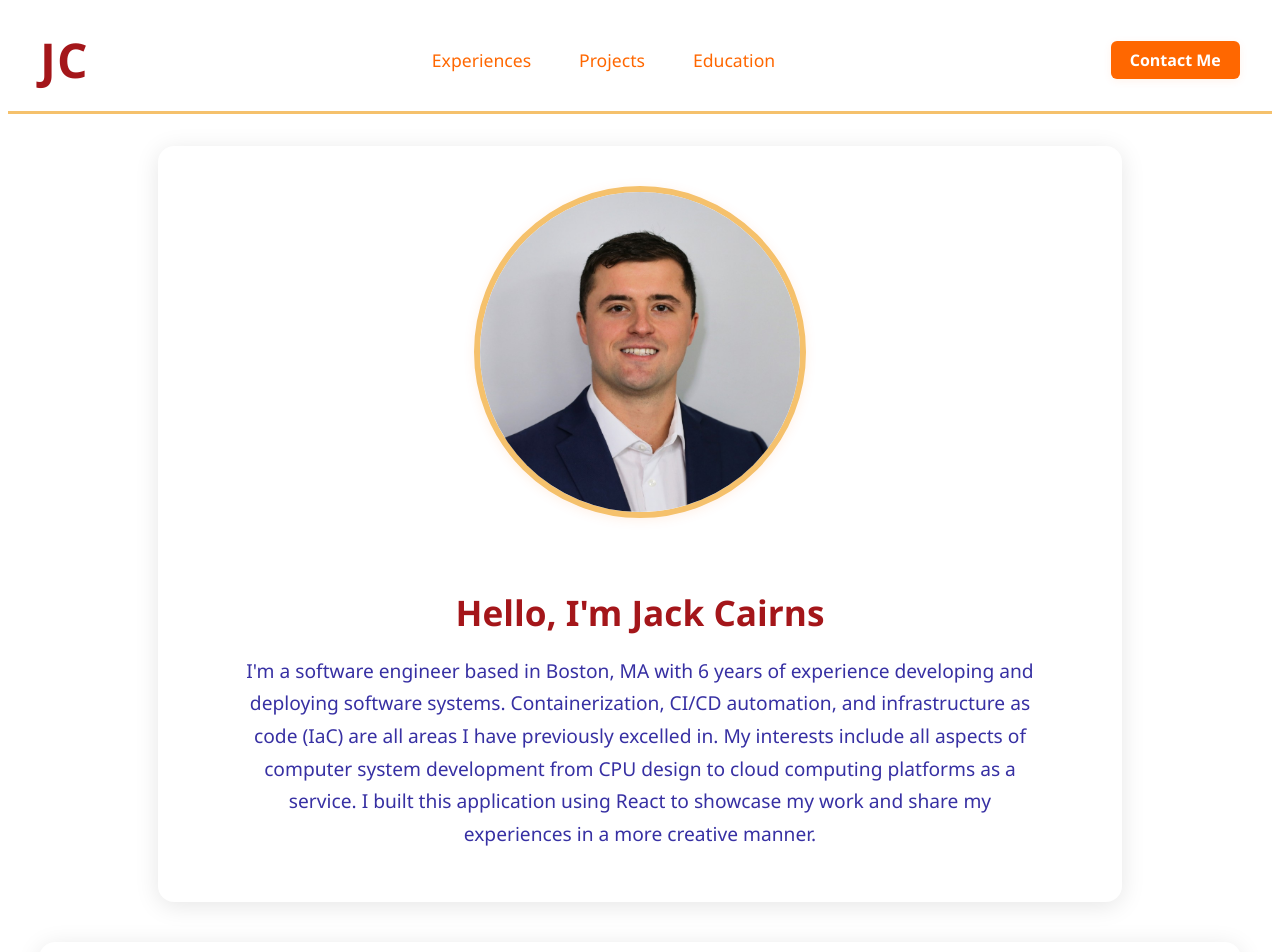
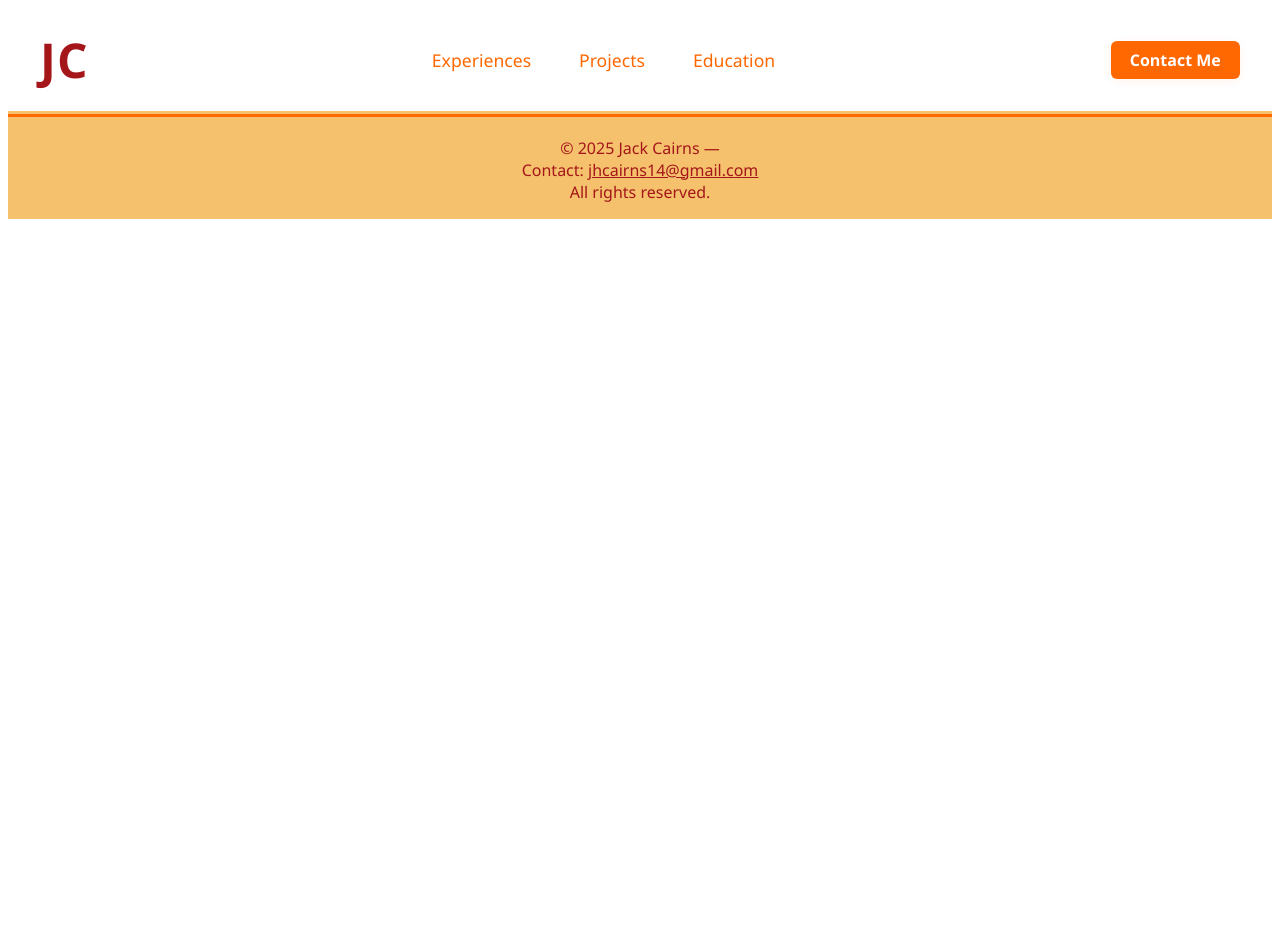
Before and after one commit to jcairns19/Portfolio, a React (Vite) app: page / in a window 1280 px wide. Shown: the top 952 px of the page. After the commit the page ends 800 px from the top, so only its background shows below. Built offline with nearby package versions, Linux system fonts and the light colour scheme.

Commit message:
updated routes for /github pages

```diff
--- a/src/App.jsx
+++ b/src/App.jsx
@@ -33,14 +33,14 @@ function App() {
       <Header contactInfo={contactInfo} />
       <main>
         <Routes>
-          <Route path="/" element={<>
+          <Route path="/Portfolio" element={<>
             <AboutMe />
             <FeaturedSection experiences={experiences} />
           </>} />
-          <Route path="/experiences" element={<ExperienceList experiences={experiences} type="experience" />} />
-          <Route path="/experiences/:id" element={<ExperienceDetail experiences={experiences} />} />
+          <Route path="/Portfolio/experiences" element={<ExperienceList experiences={experiences} type="experience" />} />
+          <Route path="/Portfolio/experiences/:id" element={<ExperienceDetail experiences={experiences} />} />
           <Route
-            path="/projects"
+            path="/Portfolio/projects"
             element={
               <>
                 <ProjectDisplay />
```
